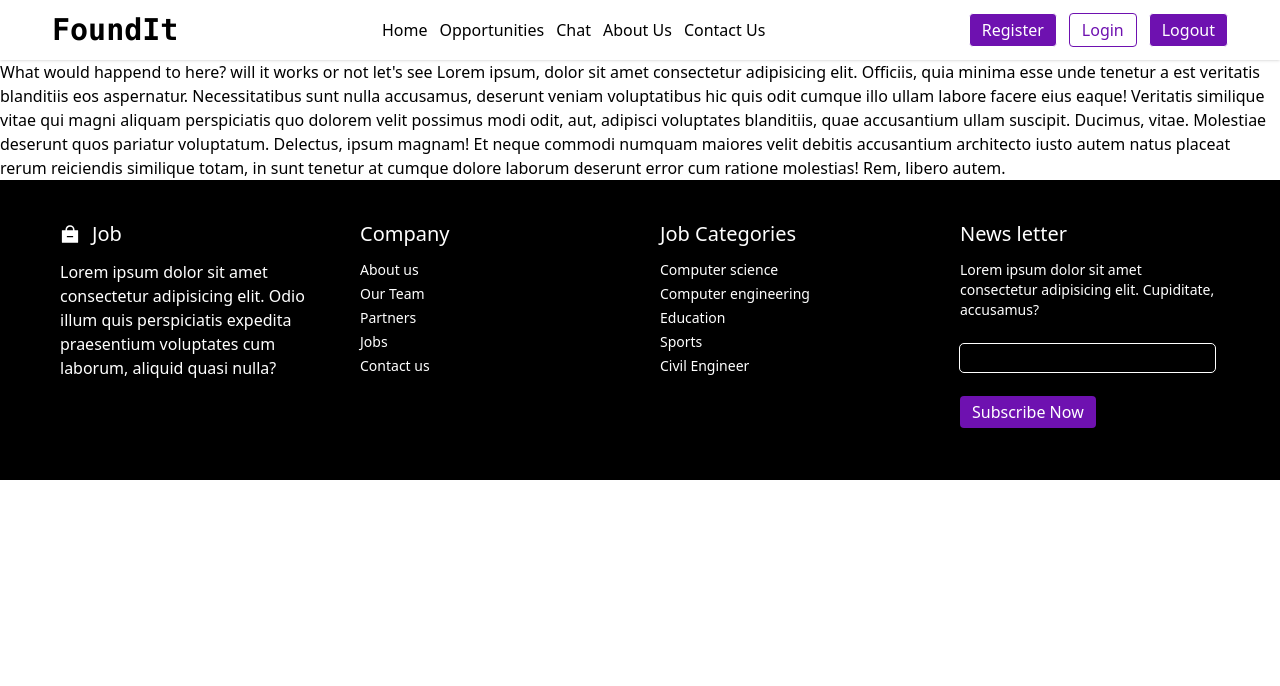
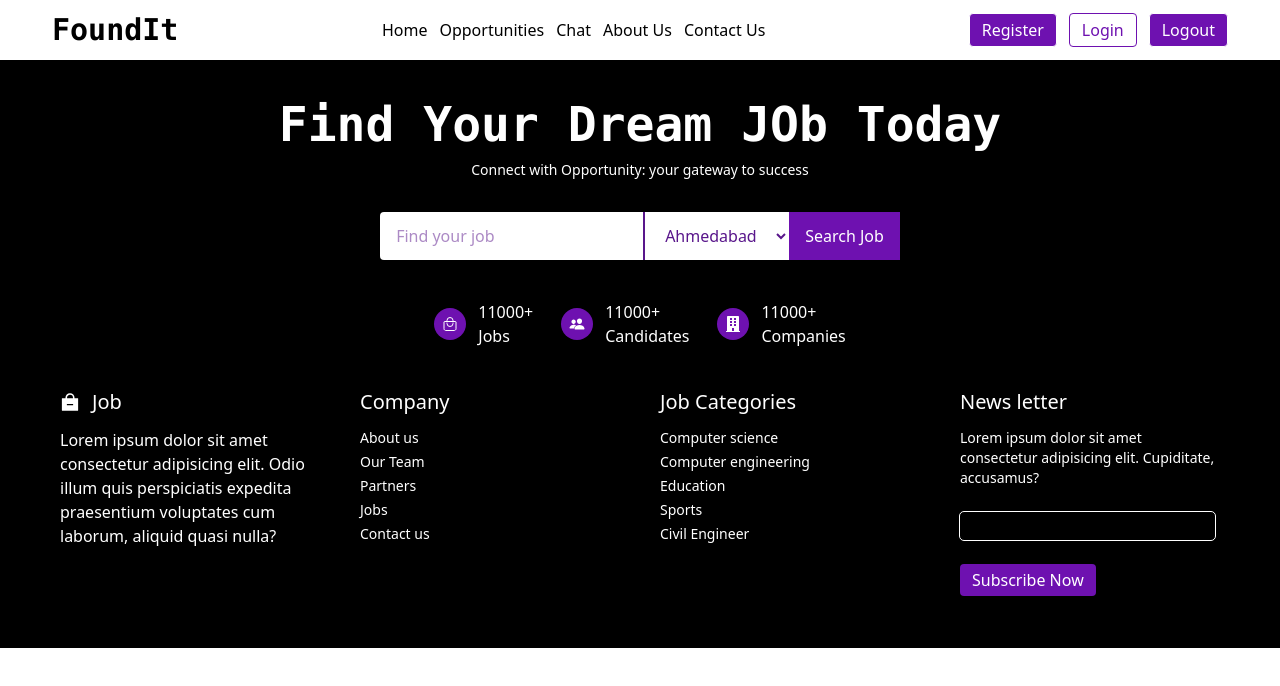
Before and after one commit to PanchalKeyur0806/Findjob-Frontend-Code, a React (Vite) app: page / in a window 1280 px wide. Shown: the top 686 px of the page. Built offline with nearby package versions, Linux system fonts and the light colour scheme.

Commit message:
Refactor some codes and added Hero.jsx file

```diff
--- a/package.json
+++ b/package.json
@@ -14,6 +14,7 @@
     "react": "^19.1.1",
     "react-dom": "^19.1.1",
     "react-icons": "^5.5.0",
+    "react-router-dom": "^7.8.0",
     "tailwindcss": "^4.1.11"
   },
   "devDependencies": {
--- a/src/App.jsx
+++ /dev/null
@@ -1,28 +0,0 @@
-import Footer from "./components/Footer/Footer";
-import Navbar from "./components/Navbar/Navbar";
-
-function App() {
-  return (
-    <>
-      <Navbar />
-      <section>
-        What would happend to here? will it works or not let's see Lorem ipsum,
-        dolor sit amet consectetur adipisicing elit. Officiis, quia minima esse
-        unde tenetur a est veritatis blanditiis eos aspernatur. Necessitatibus
-        sunt nulla accusamus, deserunt veniam voluptatibus hic quis odit cumque
-        illo ullam labore facere eius eaque! Veritatis similique vitae qui magni
-        aliquam perspiciatis quo dolorem velit possimus modi odit, aut, adipisci
-        voluptates blanditiis, quae accusantium ullam suscipit. Ducimus, vitae.
-        Molestiae deserunt quos pariatur voluptatum. Delectus, ipsum magnam! Et
-        neque commodi numquam maiores velit debitis accusantium architecto iusto
-        autem natus placeat rerum reiciendis similique totam, in sunt tenetur at
-        cumque dolore laborum deserunt error cum ratione molestias! Rem, libero
-        autem.
-      </section>
-
-      <Footer />
-    </>
-  );
-}
-
-export default App;
--- a/src/Layout.jsx
+++ b/src/Layout.jsx
@@ -1,9 +1,16 @@
 import React from "react";
+import { Outlet } from "react-router-dom";
+import Navbar from "./components/Parts/Navbar/Navbar";
+import Footer from "./components/Parts/Footer/Footer";
 
 const Layout = () => {
-  return <section>
-
-  </section>;
+  return (
+    <section>
+      <Navbar />
+      <Outlet />
+      <Footer />
+    </section>
+  );
 };
 
 export default Layout;
--- /dev/null
+++ b/src/components/HomePage/HomePage.jsx
@@ -0,0 +1,12 @@
+import React from "react";
+import Hero from "../Parts/Hero/Hero";
+
+const HomePage = () => {
+  return (
+    <main>
+      <Hero />
+    </main>
+  );
+};
+
+export default HomePage;
--- /dev/null
+++ b/src/components/Parts/Hero/Hero.jsx
@@ -0,0 +1,86 @@
+import React from "react";
+import { IoBagHandleOutline, IoPeople } from "react-icons/io5";
+import { FaBuilding } from "react-icons/fa";
+
+const Hero = () => {
+  return (
+    <section className="pt-10 flex flex-col justify-center items-center bg-black text-white ">
+      <div>
+        <h1 id="hero-heading" className="text-5xl font-mono  font-bold">
+          Find Your Dream <span>JOb</span> Today
+        </h1>
+        <h3 id="hero-text" className="mt-3 font-extralight text-sm text-center">
+          Connect with Opportunity: your gateway to success
+        </h3>
+      </div>
+      <div id="hero-filter" className="mt-8 bg-white text-purple-900 rounded">
+        <input
+          type="search"
+          name="search"
+          id="search"
+          placeholder="Find your job"
+          className="px-4 py-3 border-r-2 border-l-purple-950 outline-none"
+        />
+        <select name="location" className="px-4 py-3  outline-none">
+          <option value="Ahmedabad">Ahmedabad</option>
+          <option value="Gandinagar">Gandinagar</option>
+          <option value="Bhavnagar">Bhavnagar</option>
+          <option value="Rajkot">Rajkot</option>
+        </select>
+        <button
+          id="hero-filter"
+          className="px-4 py-3 bg-purple-800 text-white cursor-pointer "
+        >
+          Search Job
+        </button>
+      </div>
+
+      <div className="mt-10 flex gap-7">
+        <div
+          id="hero-totalJobs"
+          className="flex gap-3 items-center justify-center "
+        >
+          <div>
+            <h1 className="text-white bg-purple-800 rounded-full px-2 py-2">
+              <IoBagHandleOutline />
+            </h1>
+          </div>
+          <div>
+            <h1>11000+</h1>
+            <h3>Jobs</h3>
+          </div>
+        </div>
+        <div
+          id="hero-totalCandidates"
+          className="flex gap-3 items-center justify-center "
+        >
+          <div>
+            <h1 className="text-white bg-purple-800 rounded-full px-2 py-2">
+              <IoPeople />
+            </h1>
+          </div>
+          <div>
+            <h1>11000+</h1>
+            <h3>Candidates</h3>
+          </div>
+        </div>
+        <div
+          id="hero-totalCompanies"
+          className="flex gap-3 items-center justify-center "
+        >
+          <div>
+            <h1 className="text-white bg-purple-800 rounded-full px-2 py-2">
+              <FaBuilding />
+            </h1>
+          </div>
+          <div>
+            <h1>11000+</h1>
+            <h3>Companies</h3>
+          </div>
+        </div>
+      </div>
+    </section>
+  );
+};
+
+export default Hero;
--- a/src/main.jsx
+++ b/src/main.jsx
@@ -1,10 +1,25 @@
 import { StrictMode } from "react";
 import { createRoot } from "react-dom/client";
 import "./index.css";
-import App from "./App.jsx";
+import {
+  createBrowserRouter,
+  createRoutesFromElements,
+  Route,
+  RouterProvider,
+} from "react-router-dom";
+import Layout from "./Layout.jsx";
+import HomePage from "./components/HomePage/HomePage.jsx";
+
+const router = createBrowserRouter(
+  createRoutesFromElements(
+    <Route path="/" element={<Layout />}>
+      <Route path="" element={<HomePage />} />
+    </Route>
+  )
+);
 
 createRoot(document.getElementById("root")).render(
   <StrictMode>
-    <App />
+    <RouterProvider router={router} />
   </StrictMode>
 );
```
Also changed, not shown: src/components/Parts/Footer/Footer.jsx (renamed from src/components/Footer/Footer.jsx), src/components/Parts/Navbar/MobileNavbar.jsx (renamed from src/components/Navbar/MobileNavbar.jsx), src/components/Parts/Navbar/Navbar.jsx (renamed from src/components/Navbar/Navbar.jsx), 1 other file (tests, documents, lock files or other folders).
